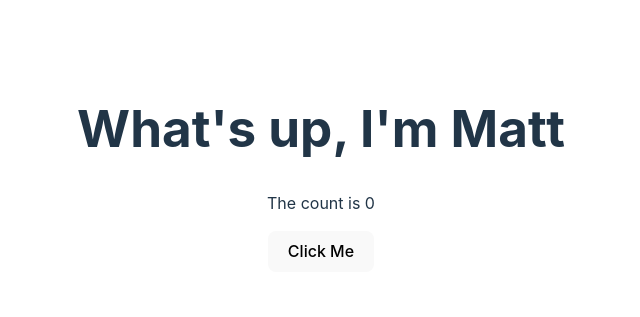
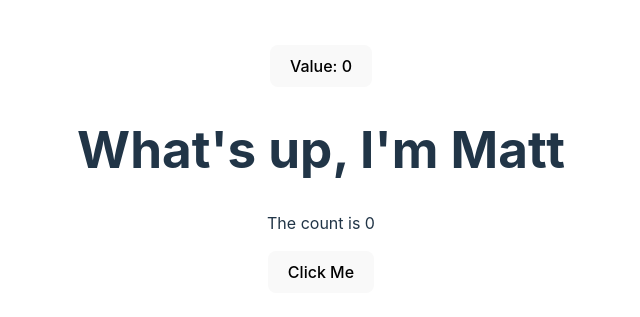
Before and after one commit to MatthewPCope/Fun_With_React, a React (Vite) app in the folder client/: page / in a window 1280 px wide. Shown: the part 231-548 px from the top of the page, without its empty margins (319-959 px from the left). Built offline with nearby package versions, Linux system fonts and the light colour scheme.

Commit message:
first mess around with signals

```diff
--- a/client/package.json
+++ b/client/package.json
@@ -10,6 +10,7 @@
     "preview": "vite preview"
   },
   "dependencies": {
+    "@preact/signals-react": "^2.0.0",
     "react": "^18.2.0",
     "react-dom": "^18.2.0"
   },
--- a/client/src/App.jsx
+++ b/client/src/App.jsx
@@ -1,11 +1,13 @@
-
+import React from 'react'
 import './App.css'
-import Fun from './components/Fun'
+import Counter from './components/Counter.jsx'
+import Fun from './components/Fun.jsx'
 
 function App() {
 
   return (
     <>
+      <Counter />
       <Fun />
     </>
   )
--- /dev/null
+++ b/client/src/components/Counter.jsx
@@ -0,0 +1,15 @@
+
+import { signal } from "@preact/signals-react"
+
+const count = signal(0);
+
+
+function Counter() {
+    return (
+        <button onClick={() => count.value++}>
+            Value: {count}
+        </button>
+    );
+}
+
+export default Counter
--- a/client/src/components/Fun.jsx
+++ b/client/src/components/Fun.jsx
@@ -1,4 +1,4 @@
-import React from 'react'
+
 import { useState } from 'react'
 
 function Fun() {
```
Also changed, not shown: 2 other files (tests, documents, lock files or other folders).
